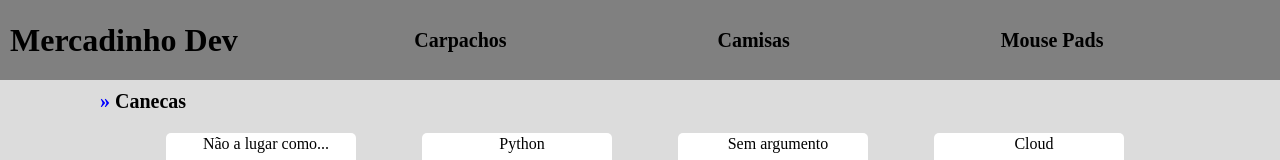
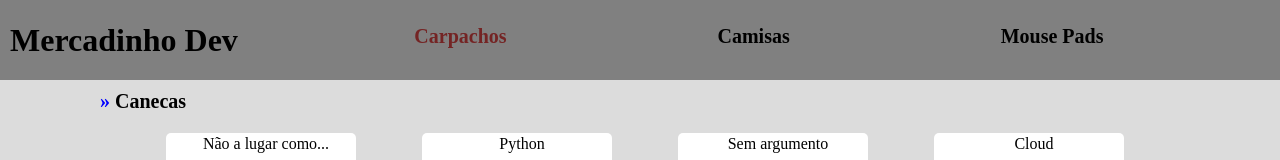
Before and after one commit to LeandroMayron/projeto4Digicad, a plain HTML site: page index.html in a window 1280 px wide. In both pictures the pointer is over the link "Carpachos". Shown: the top 160 px of the page. Drawn offline with Linux system fonts and the light colour scheme.

Commit message:
adicionado hover nos links de navagação

```diff
--- a/css/style.css
+++ b/css/style.css
@@ -23,6 +23,7 @@ header h1 {
 nav {
     display: flex;
     width: 900px;
+    height: 40px;
     margin: 5px auto;
     justify-content: space-around;
     background-color: gray;
@@ -41,6 +42,10 @@ nav a{
     color: black;
     font-weight: bolder;
     border-radius: 5px;
+}
+
+nav a:hover {
+    color: rgb(116, 36, 36) ;
 }
 
 main {
```
